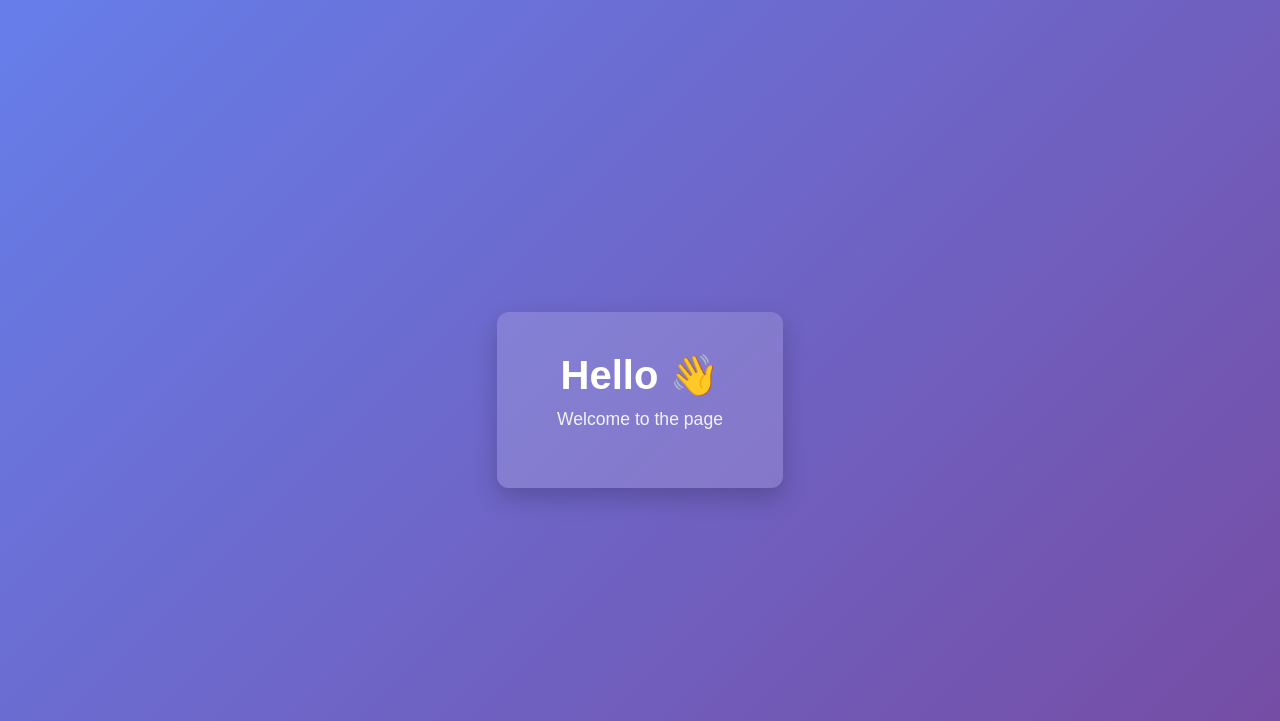
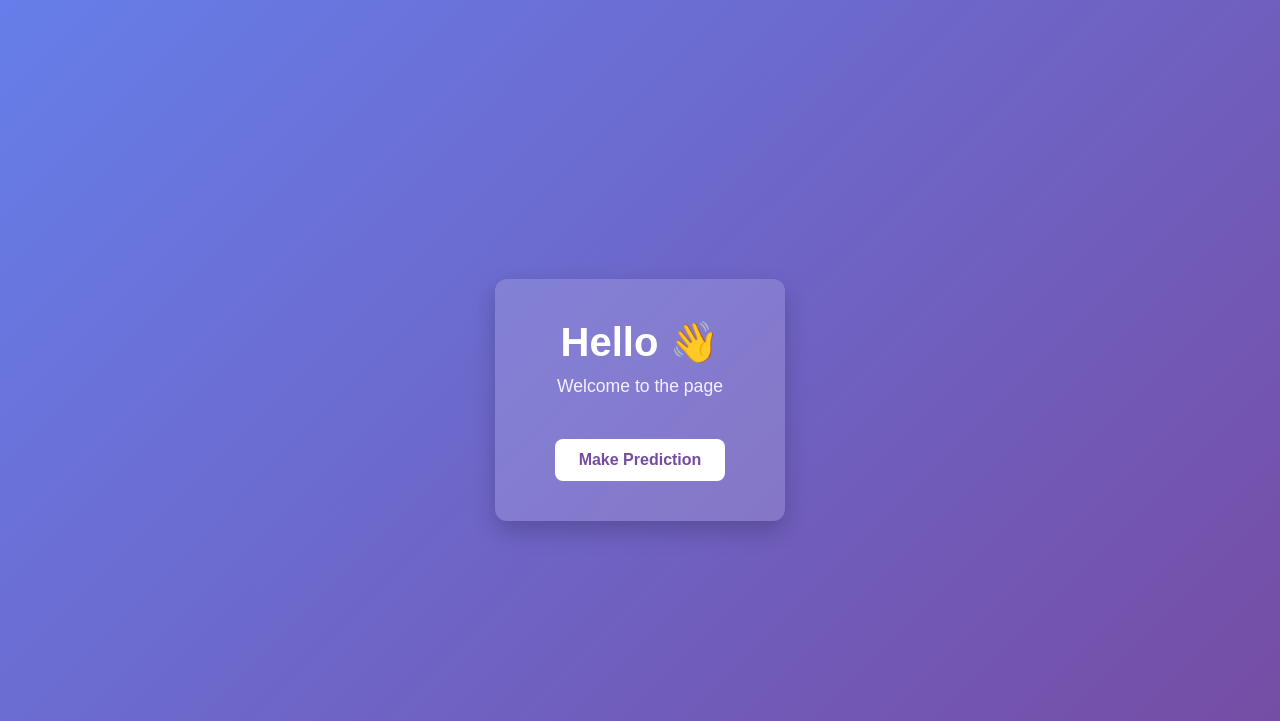
Before and after one commit to polaabhiram/ML_project, a Flask app: page / in a window 1280 px wide. Shown: the top 721 px of the page. Run offline with Flask 3, Linux system fonts and the light colour scheme; parts of the project's set-up code (start-up, migrations or seed data) failed here and were passed over.

```diff
--- a/templates/index.html
+++ b/templates/index.html
@@ -34,12 +34,37 @@
             font-size: 1.1rem;
             opacity: 0.9;
         }
+
+        button {
+            margin-top: 25px;
+            padding: 12px 24px;
+            font-size: 1rem;
+            border: none;
+            border-radius: 8px;
+            cursor: pointer;
+            background-color: #ffffff;
+            color: #764ba2;
+            font-weight: bold;
+            transition: transform 0.2s, box-shadow 0.2s;
+        }
+
+        button:hover {
+            transform: translateY(-2px);
+            box-shadow: 0 6px 15px rgba(0, 0, 0, 0.2);
+        }
     </style>
 </head>
 <body>
     <div class="container">
         <h1>Hello 👋</h1>
         <p>Welcome to the page</p>
+        <button onclick="goToHome()">Make Prediction</button>
     </div>
+
+    <script>
+        function goToHome() {
+            window.location.href = "home.html";
+        }
+    </script>
 </body>
 </html>
```
